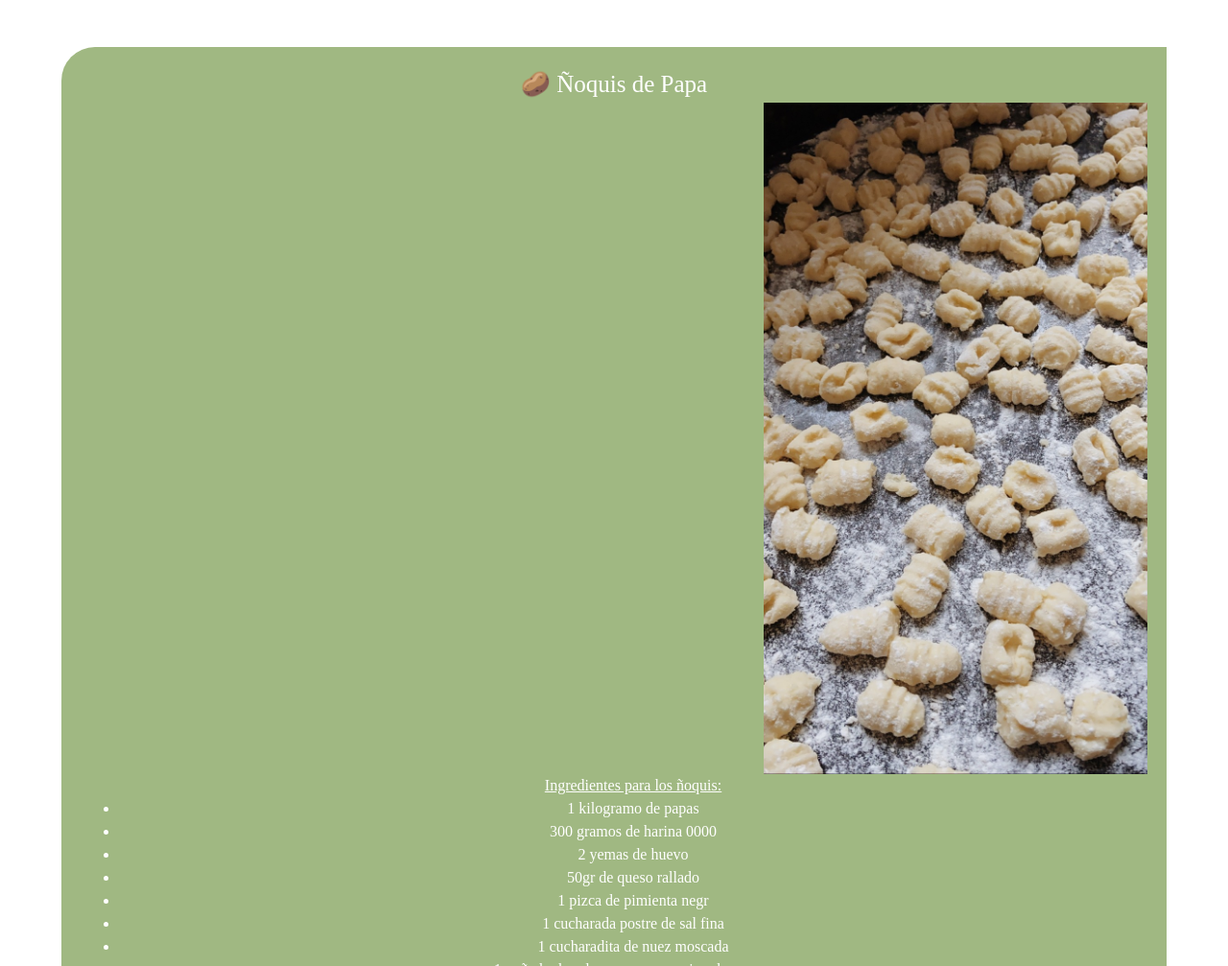
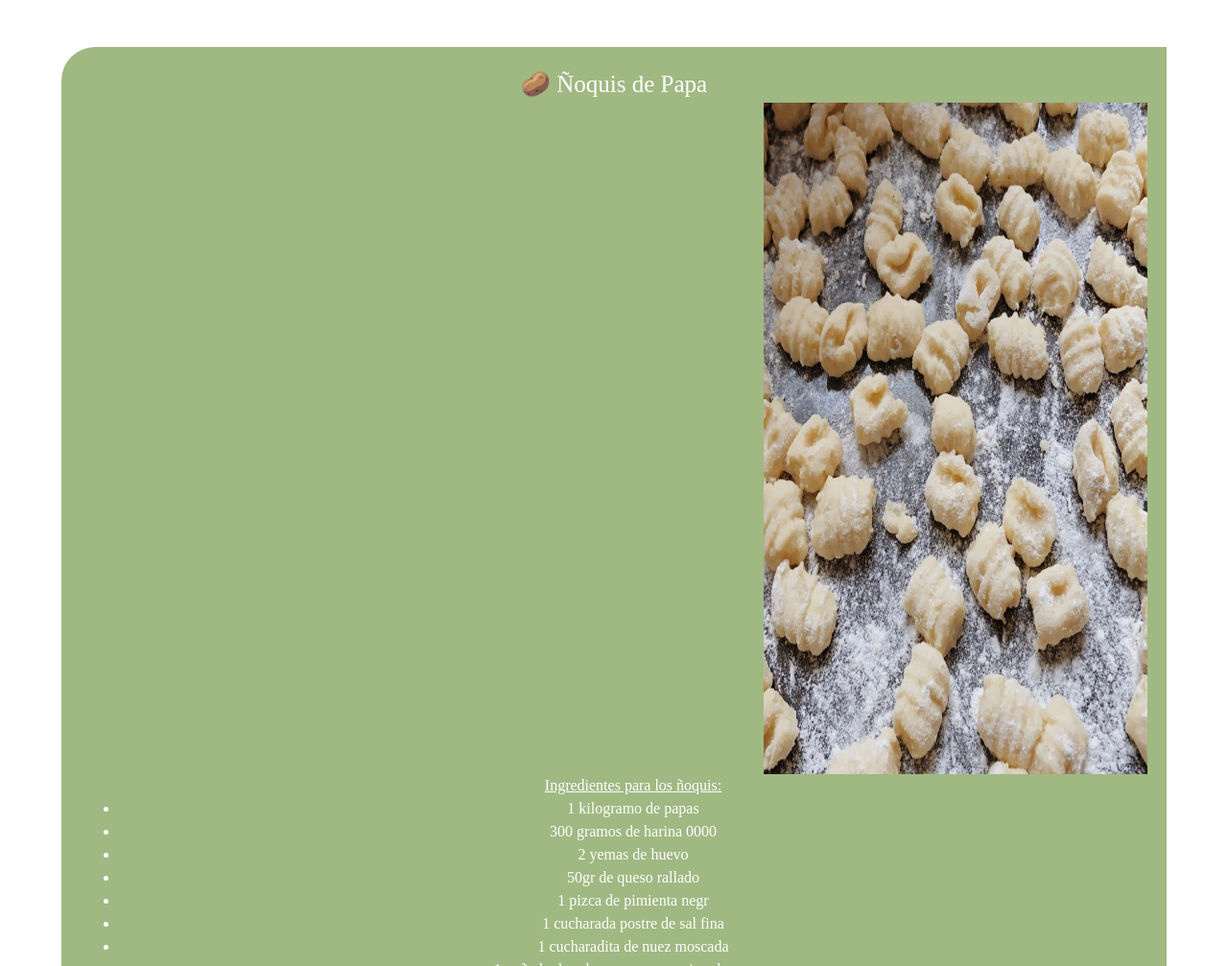
Before and after one commit to nicolesalz/repositorioelbalcon, a plain HTML site: page recetas.html in a window 1280 px wide. Shown: the part 1926-2933 px from the top of the page at 96% size. Drawn offline with nearby package versions, Linux system fonts and the light colour scheme; a web font is replaced by a local one.

Commit message:
Update recetas.html

```diff
--- a/recetas.html
+++ b/recetas.html
@@ -108,7 +108,7 @@
 
 <div class="estiloReceta cajarecetas">
   <div class="receta">🥔 Ñoquis de Papa</div>
-  <div class="foto"><img src="media/ñoquislargos.jpg" height="700" width="400"></div>
+  <div class="foto"><img src="media/ñoquis.jpg" height="700" width="400"></div>
   	<div class="ingredientes">
 		<ul><u>Ingredientes para los ñoquis:</u>
 				<li>1 kilogramo de papas</li>
```
